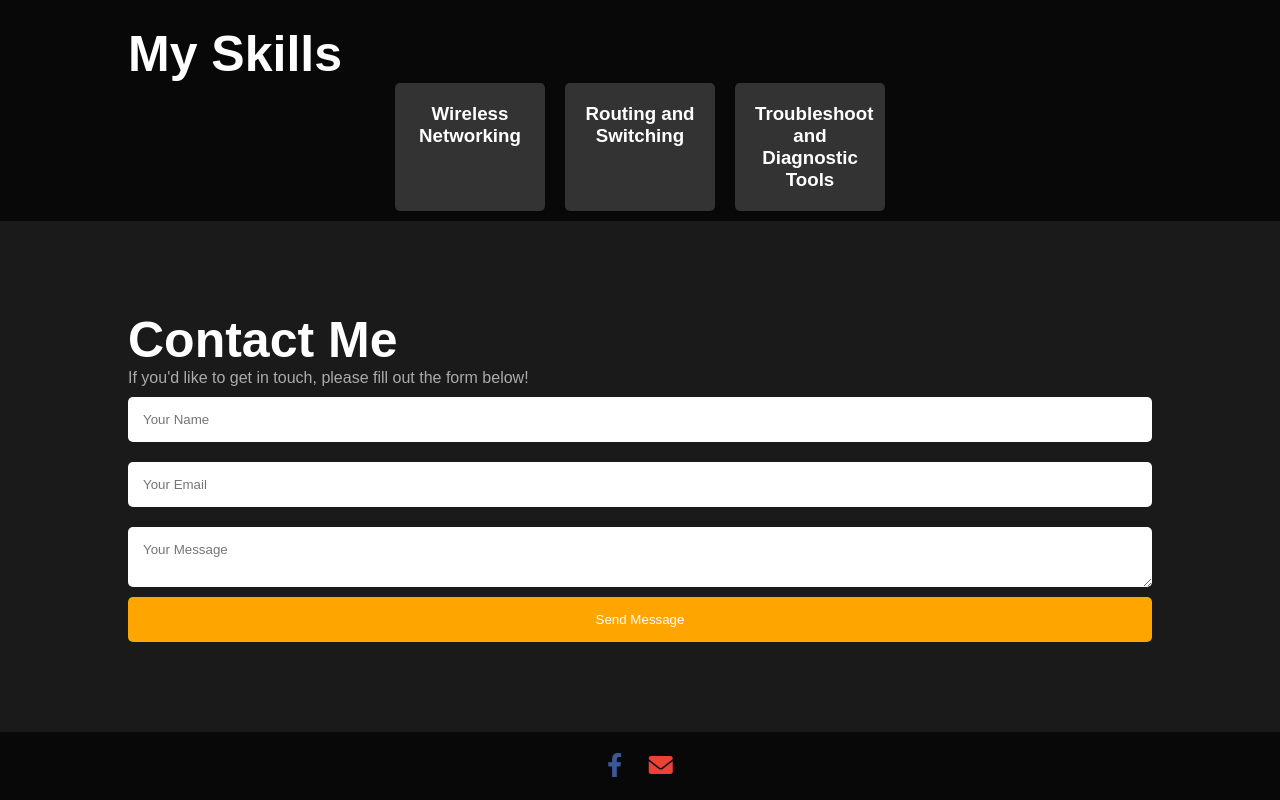
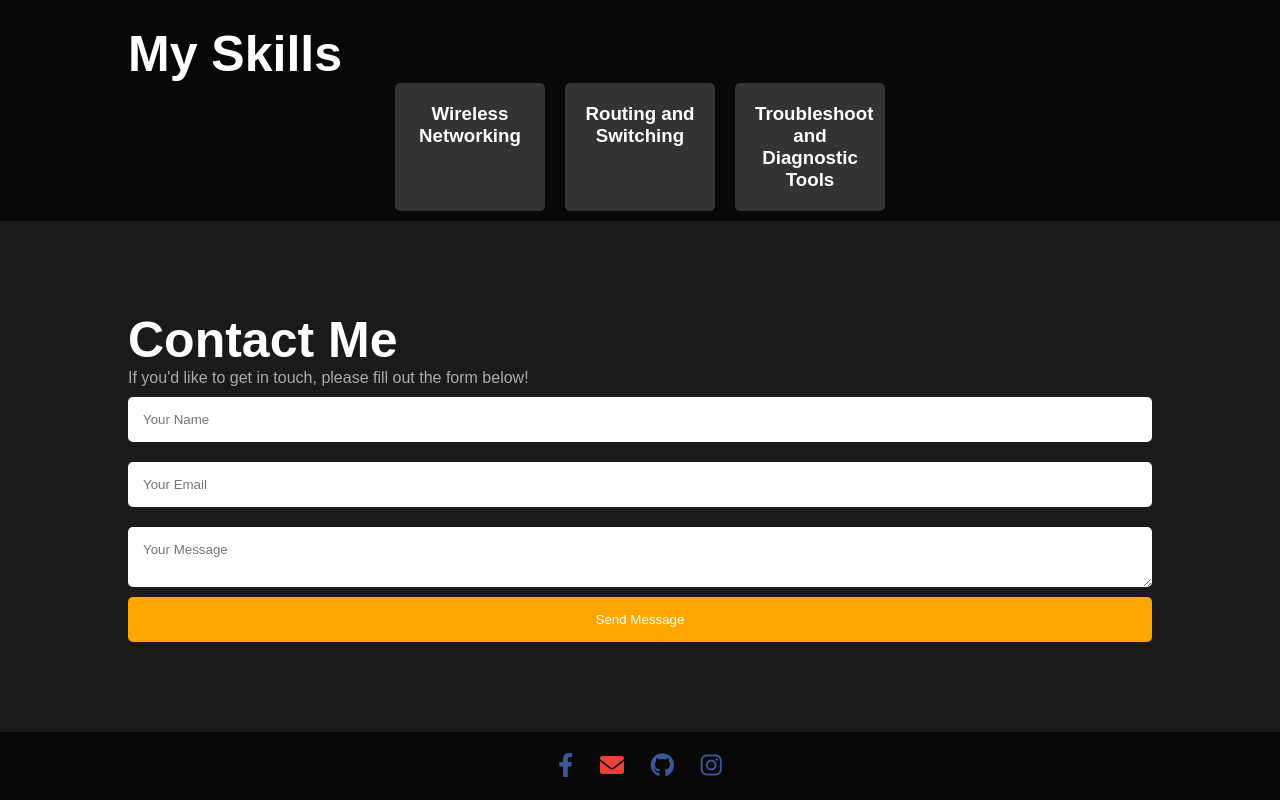
Before and after one commit to dhaven072/dhavenjun072, a plain HTML site: page index.html in a window 1280 px wide. Shown: the part 1469-2269 px from the top of the page. Drawn offline with nearby package versions, Linux system fonts and the light colour scheme.

Commit message:
Update index.html

```diff
--- a/index.html
+++ b/index.html
@@ -117,16 +117,21 @@
         </div>
     </div>
 
-    <!--------- Footer with Facebook and Gmail Icons --------->
-    <div class="footer">
+    <!--------- Footer with social media --------->
+<div class="footer">
         <a href="https://www.facebook.com/share/Kyu8xoebPt9vtw5Y/?mibextid=qi2Omg" target="_blank" aria-label="Facebook Profile">
             <i class="fab fa-facebook-f"></i>
         </a>
         <a href="mailto:platadhavenjun27@gmail.com" class="gmail" aria-label="Email">
             <i class="fas fa-envelope"></i>
         </a>
+        <a href="https://github.com/dhaven072" target="_blank" aria-label="GitHub Profile">
+            <i class="fab fa-github"></i>
+        </a>
+        <a href="https://instagram.com/yourprofile" target="_blank" aria-label="Instagram Profile">
+            <i class="fab fa-instagram"></i>
+        </a>
     </div>
-
     <script src="script.js"></script>
     <script src="https://cdn.jsdelivr.net/npm/@popperjs/core@2.11.8/dist/umd/popper.min.js"></script>
     <script src="https://cdn.jsdelivr.net/npm/bootstrap@5.3.3/dist/js/bootstrap.min.js"></script>
```
